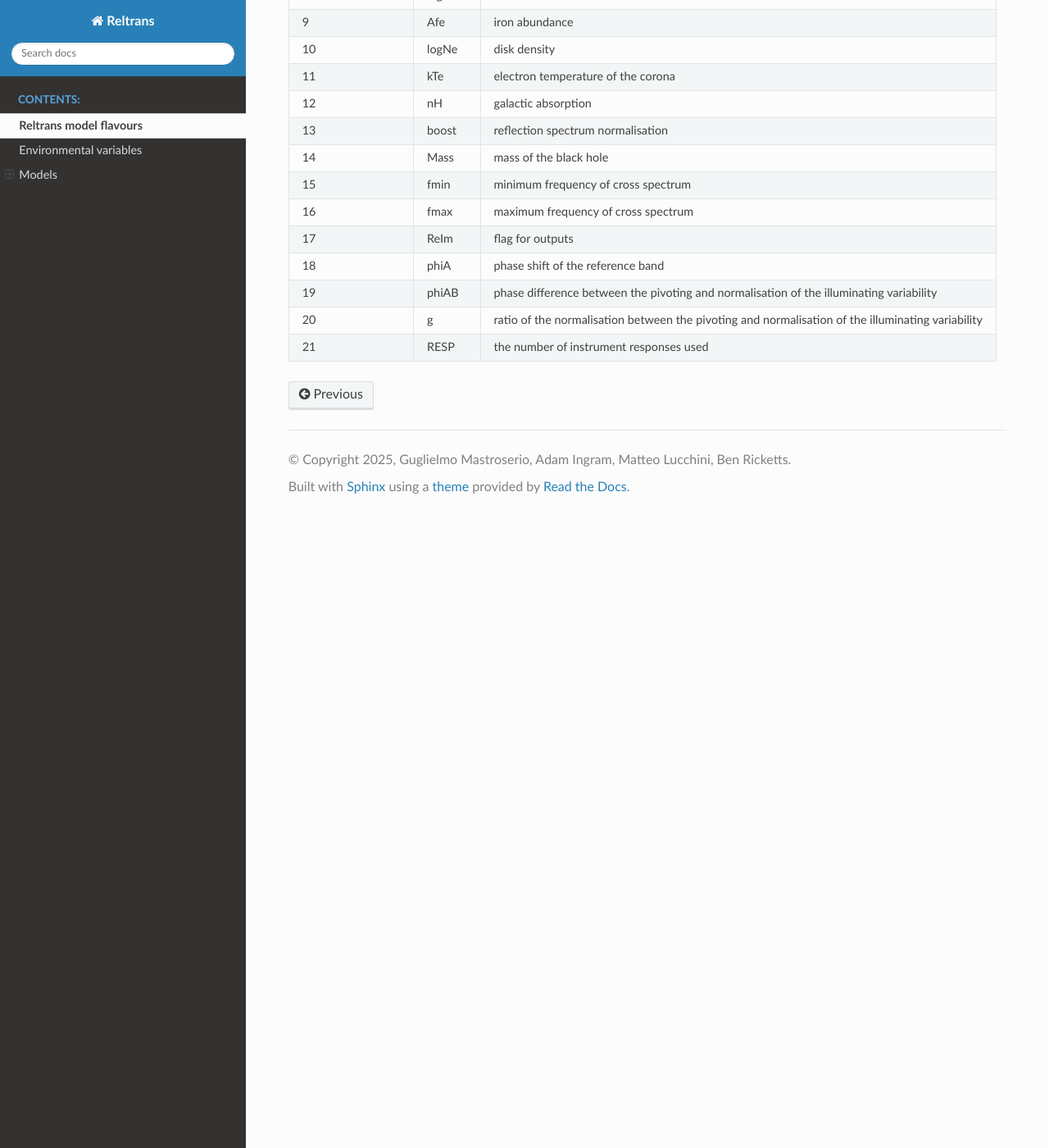
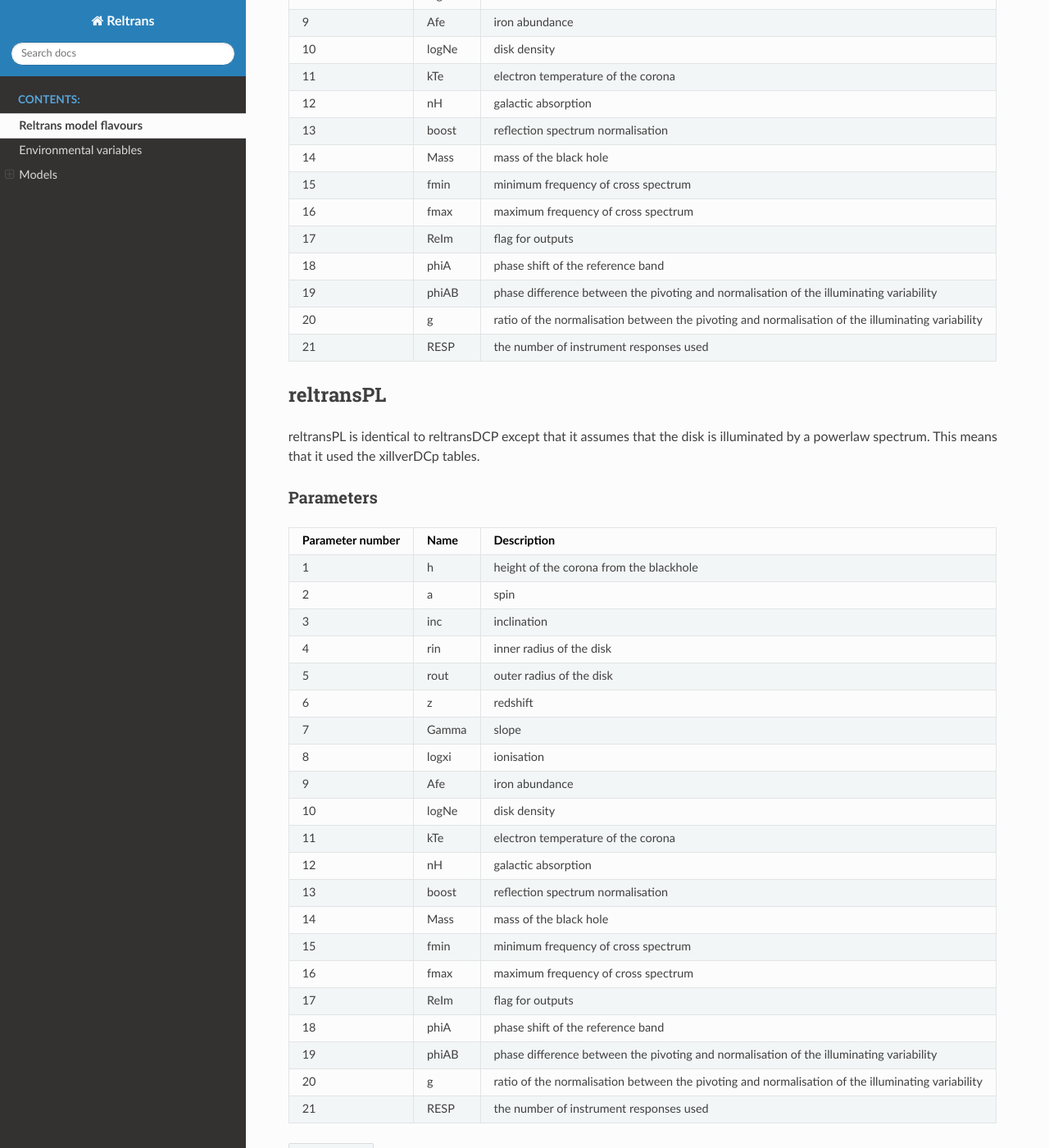
Before and after one commit to reltrans/reltransDocs, a Sphinx documentation site: the page built from source/model_flavours.rst, in a window 1280 px wide and 1400 px high, scrolled down 1423 px. Shown: the whole window at 82% size. Built offline with Sphinx 7.4.7 and the Read the Docs theme 3.1.0, drawn with Linux system fonts in a browser that asks for light colours.

Commit message:
Added temporary model template

```diff
--- a/source/model_flavours.rst
+++ b/source/model_flavours.rst
@@ -150,3 +150,99 @@ Parameters
 |                        |            |responses    |
 |                        |            |used         |
 +------------------------+------------+-------------+
+
+------------
+reltransPL
+------------
+
+reltransPL is identical to reltransDCP except that it assumes that the disk is
+illuminated by a powerlaw spectrum. This means that it used the xillverDCp
+tables.
+
+^^^^^^^^^^^^^
+Parameters
+^^^^^^^^^^^^^
+
++------------------------+------------+-------------+
+| Parameter number       | Name       | Description |
++========================+============+=============+
+| 1                      | h          |height of the|
+|                        |            |corona from  |
+|                        |            |the blackhole|
++------------------------+------------+-------------+
+| 2                      | a          | spin        |
++------------------------+------------+-------------+
+| 3                      | inc        |inclination  |
++------------------------+------------+-------------+
+| 4                      | rin        |inner radius |
+|                        |            |of the disk  |
++------------------------+------------+-------------+
+| 5                      | rout       |outer radius |
+|                        |            |of the disk  |
++------------------------+------------+-------------+
+| 6                      | z          |redshift     |
++------------------------+------------+-------------+
+| 7                      | Gamma      |slope        |
++------------------------+------------+-------------+
+| 8                      | logxi      |ionisation   |
++------------------------+------------+-------------+
+| 9                      | Afe        |iron         |
+|                        |            |abundance    |
++------------------------+------------+-------------+
+| 10                     | logNe      |disk density |
++------------------------+------------+-------------+
+| 11                     | kTe        |electron     |
+|                        |            |temperature  |
+|                        |            |of the corona|
++------------------------+------------+-------------+
+| 12                     | nH         |galactic     |
+|                        |            |absorption   |
++------------------------+------------+-------------+
+| 13                     | boost      |reflection   |
+|                        |            |spectrum     |
+|                        |            |normalisation|
++------------------------+------------+-------------+
+| 14                     | Mass       |mass of the  |
+|                        |            |black hole   |
++------------------------+------------+-------------+
+| 15                     | fmin       |minimum      |
+|                        |            |frequency of |
+|                        |            |cross        |
+|                        |            |spectrum     |
++------------------------+------------+-------------+
+| 16                     | fmax       |maximum      |
+|                        |            |frequency of |
+|                        |            |cross        |
+|                        |            |spectrum     |
++------------------------+------------+-------------+
+| 17                     | ReIm       |flag for     |
+|                        |            |outputs      |
++------------------------+------------+-------------+
+| 18                     | phiA       |phase shift  |
+|                        |            |of the       |
+|                        |            |reference    |
+|                        |            |band         |
++------------------------+------------+-------------+
+| 19                     | phiAB      |phase        |
+|                        |            |difference   |
+|                        |            |between the  |
+|                        |            |pivoting and |
+|                        |            |normalisation|
+|                        |            |of the       |
+|                        |            |illuminating |
+|                        |            |variability  |
++------------------------+------------+-------------+
+| 20                     | g          |ratio of the |
+|                        |            |normalisation|
+|                        |            |between the  |
+|                        |            |pivoting and |
+|                        |            |normalisation|
+|                        |            |of the       |
+|                        |            |illuminating |
+|                        |            |variability  |
++------------------------+------------+-------------+
+| 21                     | RESP       |the number of|
+|                        |            |instrument   |
+|                        |            |responses    |
+|                        |            |used         |
++------------------------+------------+-------------+
```
